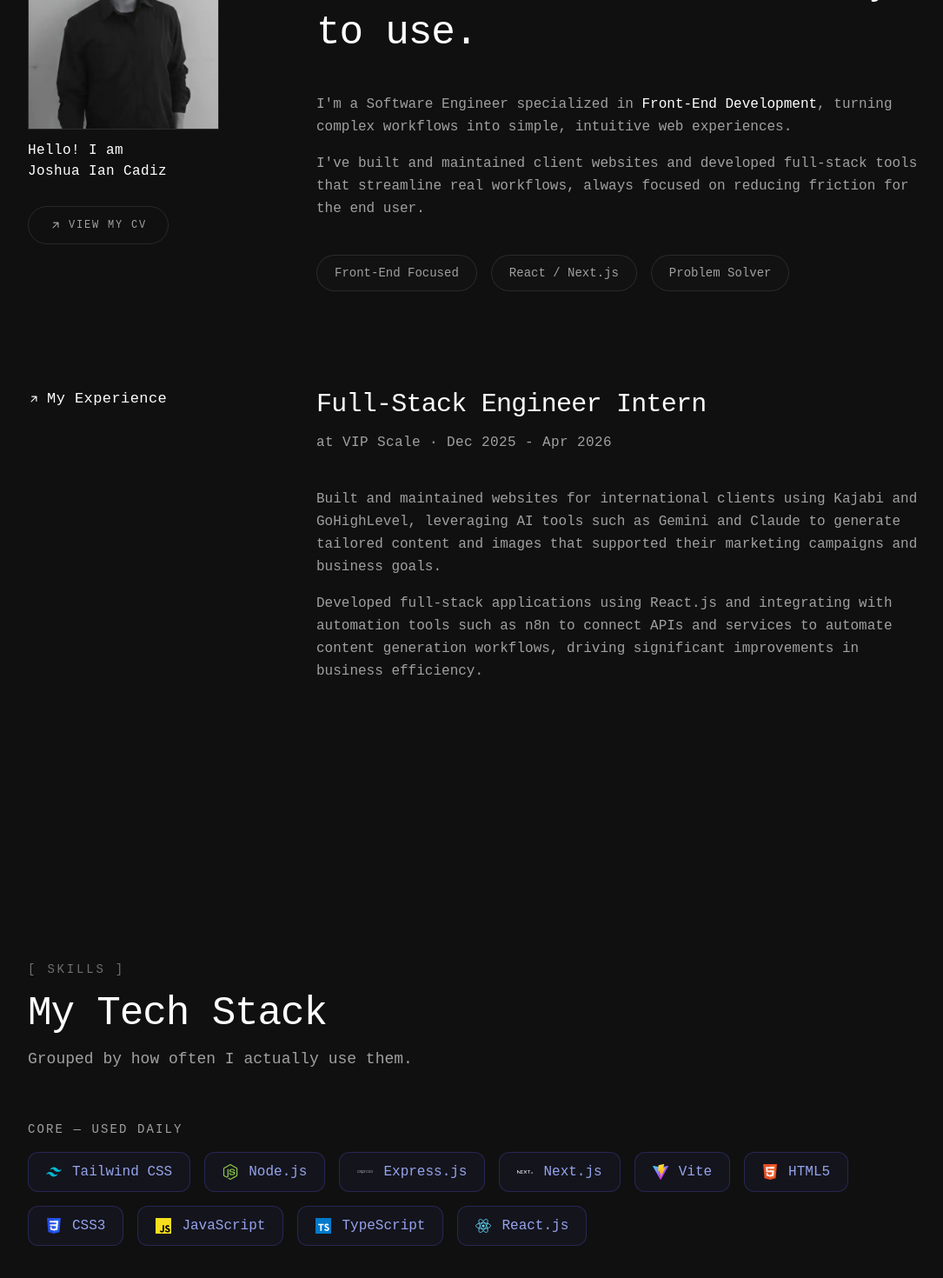
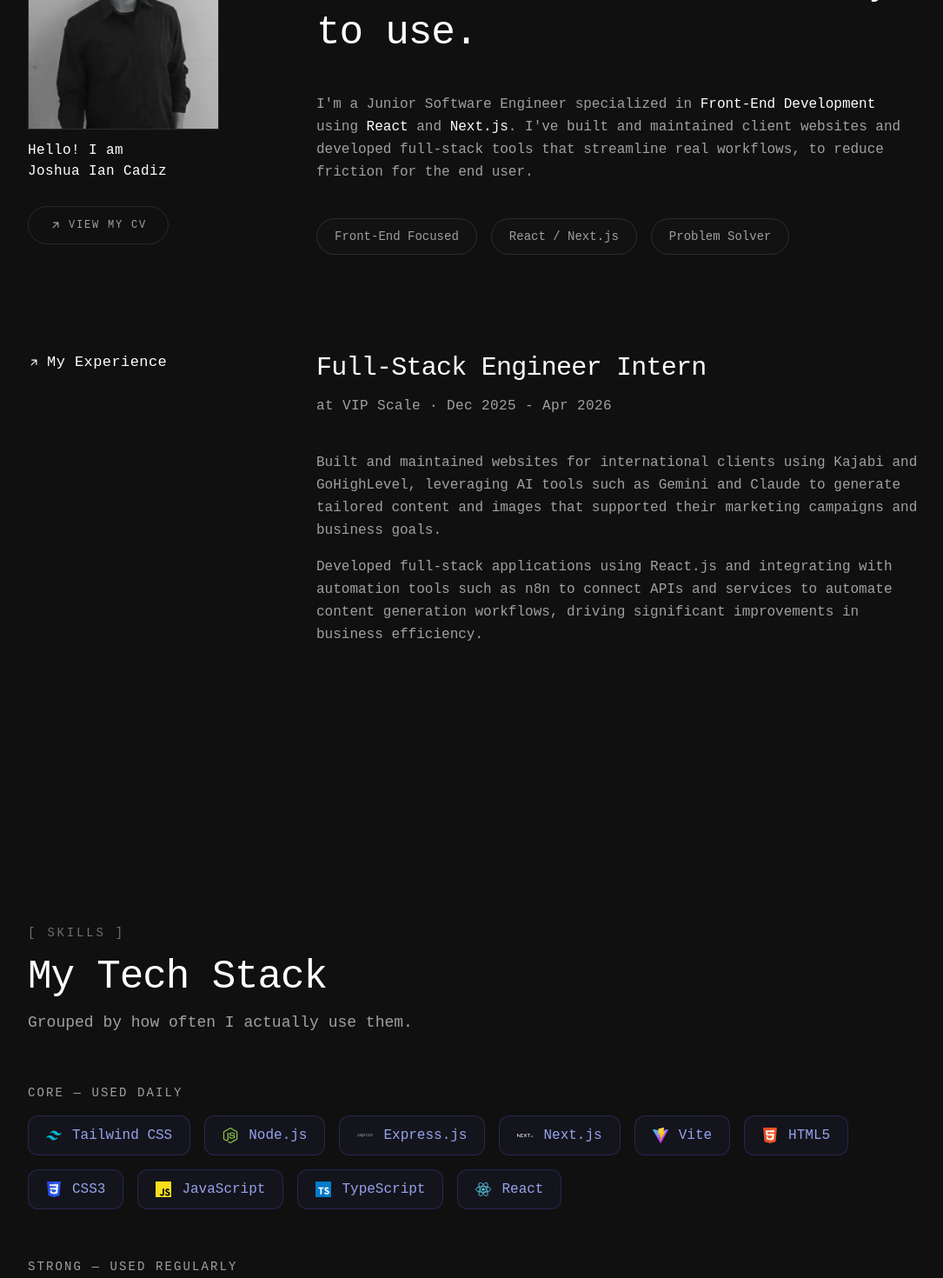
Before and after one commit to joshiancadiz/jicadiz-portfolio, a React (Vite) app: page / in a window 1280 px wide. Shown: the part 1220-2690 px from the top of the page at 87% size, without its empty margins (96-1181 px from the left). Built offline with nearby package versions, Linux system fonts and the light colour scheme; a web font is replaced by a local one.

Commit message:
edited about

```diff
--- a/src/pages/About.tsx
+++ b/src/pages/About.tsx
@@ -56,10 +56,7 @@ const About = () => {
 
                         <div className="reveal-item flex flex-col gap-4 font-spline text-sm md:text-[15px] xl:text-[16px] 2xl:text-[17px] font-light text-[#A0A0A0] leading-relaxed max-w-[650px] xl:max-w-[750px] 2xl:max-w-[850px]">
                             <p>
-                                I'm a Software Engineer specialized in <span className="text-white font-medium">Front-End Development</span>, turning complex workflows into simple, intuitive web experiences.
-                            </p>
-                            <p>
-                                I've built and maintained client websites and developed full-stack tools that streamline real workflows, always focused on reducing friction for the end user.
+                                I'm a Junior Software Engineer specialized in <span className="text-white font-medium">Front-End Development</span> using <span className="text-white font-medium">React</span> and <span className="text-white font-medium">Next.js</span>. I've built and maintained client websites and developed full-stack tools that streamline real workflows, to reduce friction for the end user.
                             </p>
                         </div>
 
--- a/src/pages/Skills.tsx
+++ b/src/pages/Skills.tsx
@@ -50,7 +50,7 @@ const coreSkills = [
     { name: "CSS3", icons: () => <CSS3Icon /> },
     { name: "JavaScript", icons: () => <JavascriptIcon /> },
     { name: "TypeScript", icons: () => <TypescriptIcon /> },
-    { name: "React.js", icons: () => <ReactjsIcon /> },
+    { name: "React", icons: () => <ReactjsIcon /> },
 ];
 
 const strongSkills = [
```
